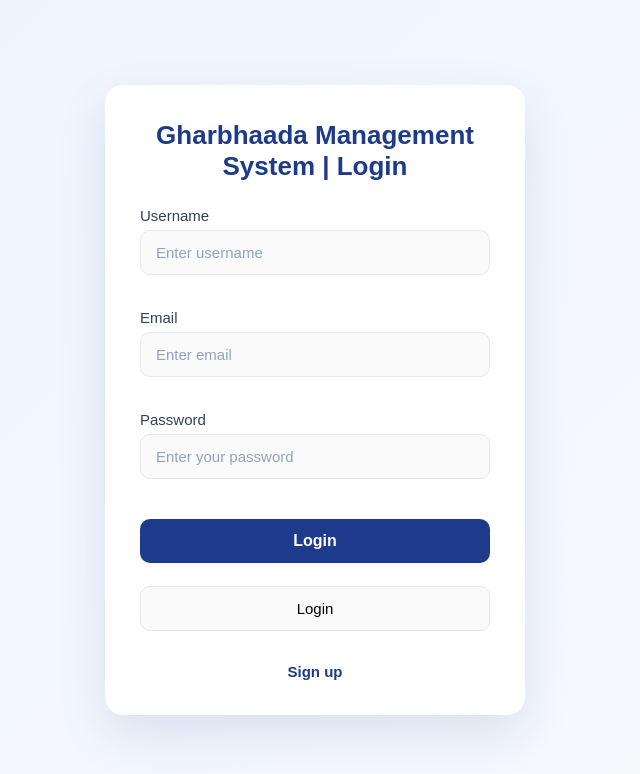
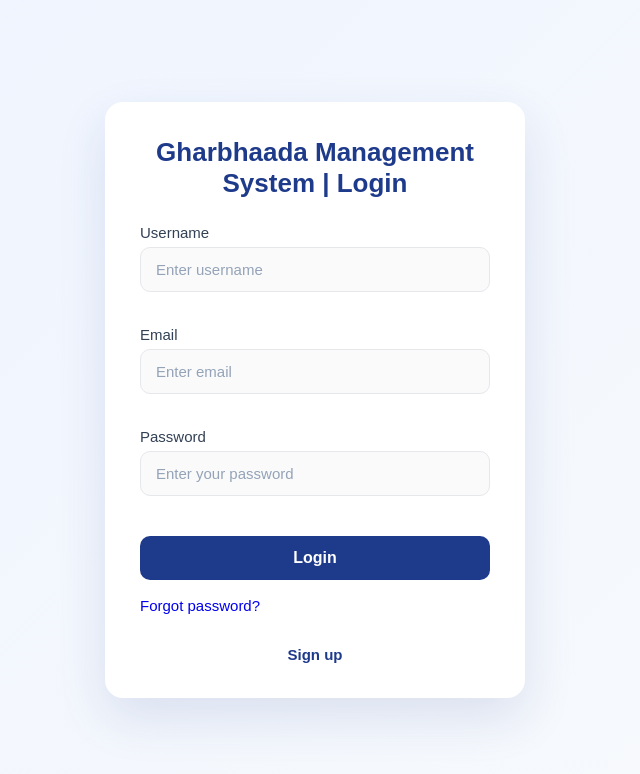
Before and after one commit to Avishek11K/GBMS, a Django app: page /loginUser in a window 1280 px wide. Shown: the top 774 px of the page, without its empty margins (325-965 px from the left). Run offline with Django 5.2, Linux system fonts and the light colour scheme.

Commit message:
added href

```diff
--- a/main/templates/loginUser.html
+++ b/main/templates/loginUser.html
@@ -62,7 +62,7 @@
             <input type="submit" name="Login" value="Login" />
           </div><br />
           <div class="forgot">
-            <input type="submit" name="Login" value="Login" />
+            <a style="text-decoration: none;" href="/forgotpassword">Forgot password?</a>
           </div><br />
           <div class="notlogged">
             <a style="text-decoration: none;" href="/register">Sign up</a>
```
